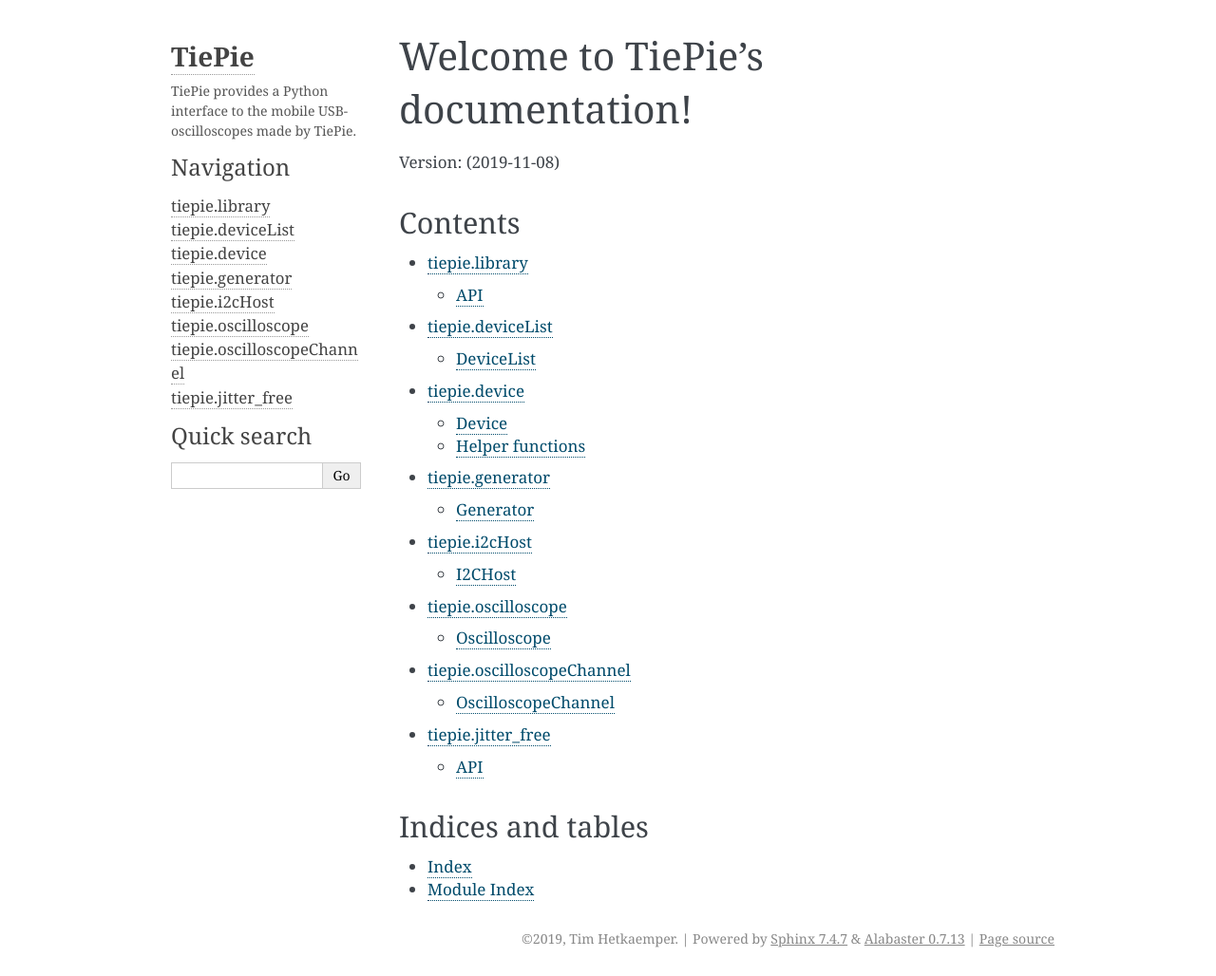
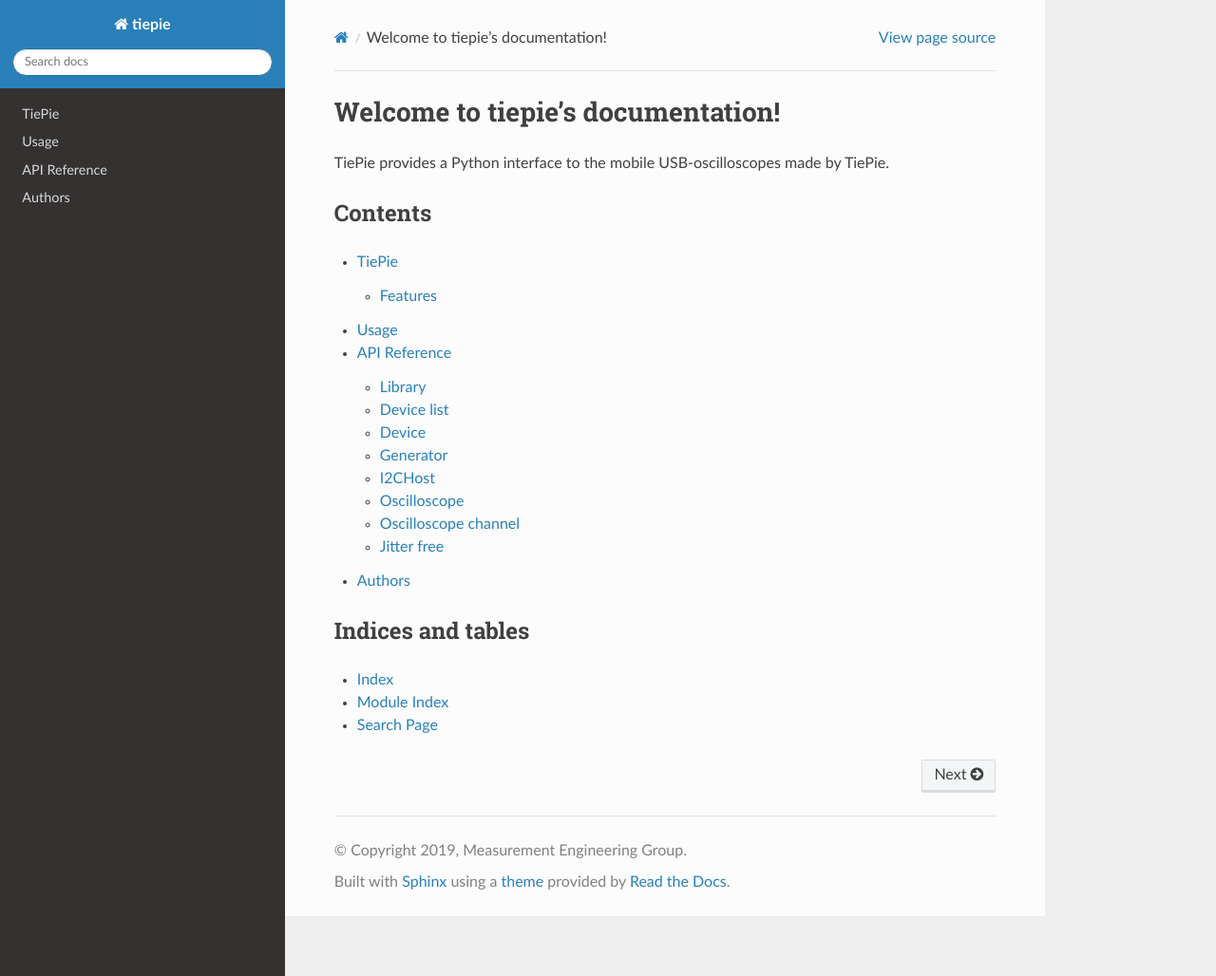
Before and after one commit to emtpb/handyscope, a Sphinx documentation site: the page built from doc/index.rst, in a window 1280 px wide and 1028 px high. Shown: the whole window at 95% size. Built offline with Sphinx 7.4.7 and the Read the Docs theme 2.0.0, drawn with Linux system fonts in a browser that asks for light colours; formulas are drawn with MathJax 3; the version number could not be read and is left out.

Commit message:
Update doc theme and structure.

```diff
--- a/README.rst
+++ b/README.rst
@@ -7,4 +7,6 @@
 Features
 --------
 
-* TODO
+* Uses `libtiepie <https://www.tiepie.com/en/libtiepie-sdk>`_
+* Provides access to oscilloscope, signal generator and I2C interface features
+* Works with Windows and Linux
--- a/doc/device.rst
+++ b/doc/api/device.rst
@@ -1,8 +1,6 @@
-tiepie.device
-=============
+Device
+======
 
-Device
-------
 .. autoclass:: tiepie.device.Device
 
 
--- /dev/null
+++ b/doc/api/deviceList.rst
@@ -0,0 +1,4 @@
+Device list
+===========
+
+.. autoclass:: tiepie.deviceList.DeviceList
--- a/doc/generator.rst
+++ b/doc/api/generator.rst
@@ -1,6 +1,4 @@
-tiepie.generator
-================
+Generator
+=========
 
-Generator
----------
 .. autoclass:: tiepie.generator.Generator
--- a/doc/i2cHost.rst
+++ b/doc/api/i2cHost.rst
@@ -1,6 +1,4 @@
-tiepie.i2cHost
-==============
+I2CHost
+=======
 
-I2CHost
--------
 .. autoclass:: tiepie.i2cHost.I2CHost
--- /dev/null
+++ b/doc/api/jitter_free.rst
@@ -0,0 +1,4 @@
+Jitter free
+===========
+
+.. automodule:: tiepie.jitter_free
--- /dev/null
+++ b/doc/api/library.rst
@@ -0,0 +1,4 @@
+Library
+=======
+
+.. automodule:: tiepie.library
--- a/doc/oscilloscope.rst
+++ b/doc/api/oscilloscope.rst
@@ -1,6 +1,4 @@
-tiepie.oscilloscope
-===================
+Oscilloscope
+============
 
-Oscilloscope
-------------
 .. autoclass:: tiepie.oscilloscope.Oscilloscope
--- /dev/null
+++ b/doc/api/oscilloscopeChannel.rst
@@ -0,0 +1,4 @@
+Oscilloscope channel
+====================
+
+.. autoclass:: tiepie.oscilloscopeChannel.OscilloscopeChannel
--- /dev/null
+++ b/doc/authors.rst
@@ -0,0 +1 @@
+.. include:: ../AUTHORS.rst
--- a/doc/conf.py
+++ b/doc/conf.py
@@ -1,12 +1,15 @@
-import datetime
 import os
+from pkg_resources import get_distribution
 import sys
-import setuptools_scm
 
 # Add source code directory to path (required for autodoc)
 sys.path.insert(0, os.path.abspath('..'))
 
-# -- General configuration
+
+# -- General configuration ---------------------------------------------
+
+# If your documentation needs a minimal Sphinx version, state it here.
+#needs_sphinx = '1.0'
 
 extensions = [
     'sphinx.ext.autodoc',
@@ -35,46 +38,71 @@
     'scipy': ('https://docs.scipy.org/doc/scipy/reference/', None),
 }
 
+# Add any paths that contain templates here, relative to this directory.
 templates_path = ['_templates']
+
+# The suffix of source filenames.
 source_suffix = '.rst'
+
+# The master toctree document.
 master_doc = 'index'
-language = None
-today_fmt = '%Y-%m-%d'
-exclude_patterns = ['_build', 'Thumbs.db', '.DS_Store']
-pygments_style = 'sphinx'
-todo_include_todos = False
 
-# -- Project-specific configuration
+# List of patterns, relative to source directory, that match files and
+# directories to ignore when looking for source files.
+exclude_patterns = ['_build']
 
-project = 'TiePie'
-description = 'TiePie provides a Python interface to the mobile USB-oscilloscopes made by TiePie.'
-author = 'Tim Hetkaemper'
-copyright = '{year}, {author}'.format(year=datetime.date.today().year,
-                                      author=author)
-project_without_spaces = ''.join(c for c in project if c.isalnum())
+
+# -- Project-specific configuration ------------------------------------
+project = 'tiepie'
+copyright = "2019, Measurement Engineering Group"
 
 # Get version number from git via setuptools_scm
-# Do not differentiate between shortened version and full release numbers
-version = setuptools_scm.get_version(root='..', relative_to=__file__)
-release = version
+release = get_distribution('tiepie').version
+version = '.'.join(release.split('.')[:3])
 
-# -- Options for HTML output
+today_fmt = '%Y-%m-%d'
 
-html_theme = 'alabaster'
-html_theme_options = {
-    'description': description
-}
-html_sidebars = {
-    '**': ['about.html', 'navigation.html', 'searchbox.html']
-}
-htmlhelp_basename = '{0}doc'.format(project)
+# -- Options for HTML output -------------------------------------------
 
-# -- Options for LaTeX output
+html_theme = 'sphinx_rtd_theme'
+
+#html_theme_options = {}
+#html_logo = None
+#html_favicon = None
+
+#html_static_path = ['_static']
+
+# Custom sidebar templates, maps document names to template names.
+#html_sidebars = {}
+
+# Output file base name for HTML help builder.
+htmlhelp_basename = 'tiepiedoc'
+
+
+# -- Options for LaTeX output ------------------------------------------
+
+latex_engine = 'pdflatex'
 
 latex_elements = {
-     'papersize': 'a4paper',
+    # The paper size ('letterpaper' or 'a4paper').
+    'papersize': 'a4paper',
+
+    # The font size ('10pt', '11pt' or '12pt').
+    #'pointsize': '10pt',
+
+    # Additional stuff for the LaTeX preamble.
+    #'preamble': '',
 }
+
 latex_documents = [
-    (master_doc, '{0}.tex'.format(project_without_spaces),
-     '{0} Documentation'.format(project), author, 'manual'),
+    ('index', 'tiepie.tex',
+     'tiepie Documentation',
+     'Measurement Engineering Group', 'manual'),
 ]
+
+# The name of an image file (relative to this directory) to place at
+# the top of the title page.
+#latex_logo = None
+
+# If true, show page references after internal links.
+#latex_show_pagerefs = False
--- a/doc/deviceList.rst
+++ /dev/null
@@ -1,6 +0,0 @@
-tiepie.deviceList
-=================
-
-DeviceList
-----------
-.. autoclass:: tiepie.deviceList.DeviceList
--- a/doc/index.rst
+++ b/doc/index.rst
@@ -1,27 +1,25 @@
-Welcome to TiePie's documentation!
-==================================
+**********************************
+Welcome to tiepie's documentation!
+**********************************
 
-Version: |version| (|today|)
+TiePie provides a Python interface to the mobile USB-oscilloscopes made by TiePie.
+
 
 Contents
---------
+========
 
 .. toctree::
-    :maxdepth: 2
+   :maxdepth: 2
 
-    library
-    deviceList
-    device
-    generator
-    i2cHost
-    oscilloscope
-    oscilloscopeChannel
-    jitter_free
-
+   readme
+   usage
+   api
+   authors
 
 
 Indices and tables
-------------------
+==================
 
 * :ref:`genindex`
 * :ref:`modindex`
+* :ref:`search`
--- a/doc/jitter_free.rst
+++ /dev/null
@@ -1,6 +0,0 @@
-tiepie.jitter_free
-==================
-
-API
----
-.. automodule:: tiepie.jitter_free
--- a/doc/library.rst
+++ /dev/null
@@ -1,6 +0,0 @@
-tiepie.library
-==============
-
-API
----
-.. automodule:: tiepie.library
--- a/doc/oscilloscopeChannel.rst
+++ /dev/null
@@ -1,6 +0,0 @@
-tiepie.oscilloscopeChannel
-==========================
-
-OscilloscopeChannel
--------------------
-.. autoclass:: tiepie.oscilloscopeChannel.OscilloscopeChannel
--- /dev/null
+++ b/doc/readme.rst
@@ -0,0 +1 @@
+.. include:: ../README.rst
```
Also changed, not shown: doc/api.rst (added, +17 -0 lines), doc/usage.rst (added, +13 -0 lines).
